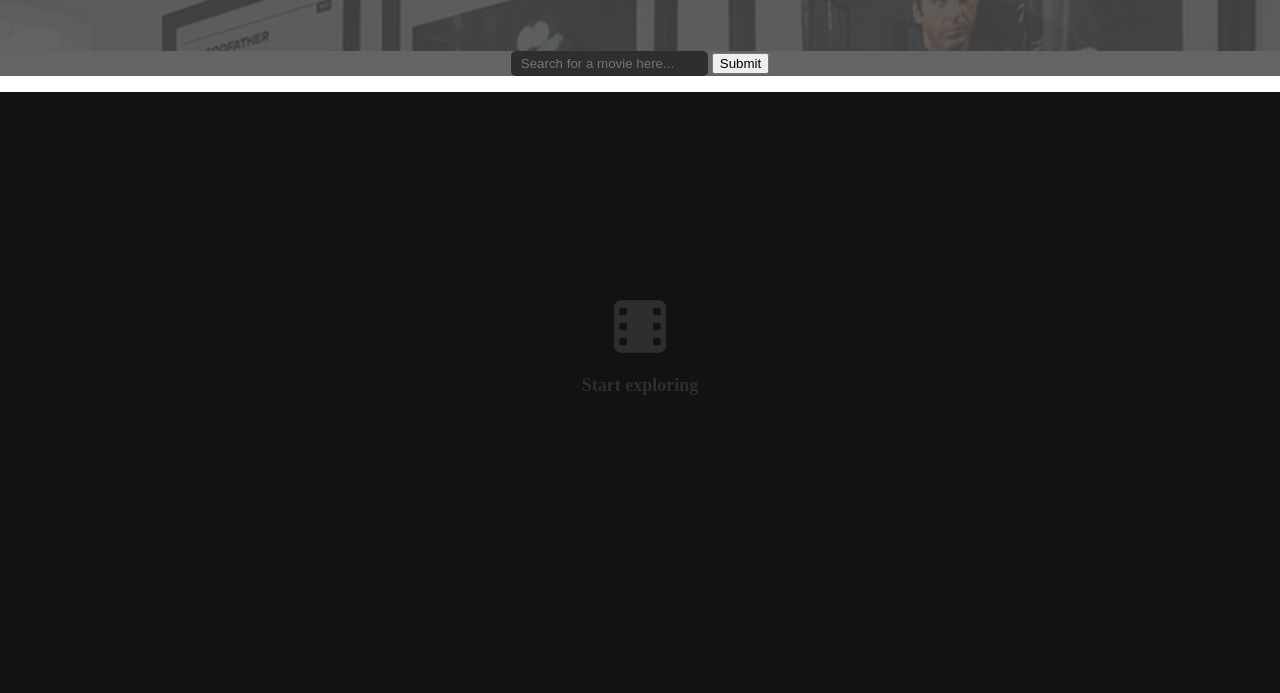
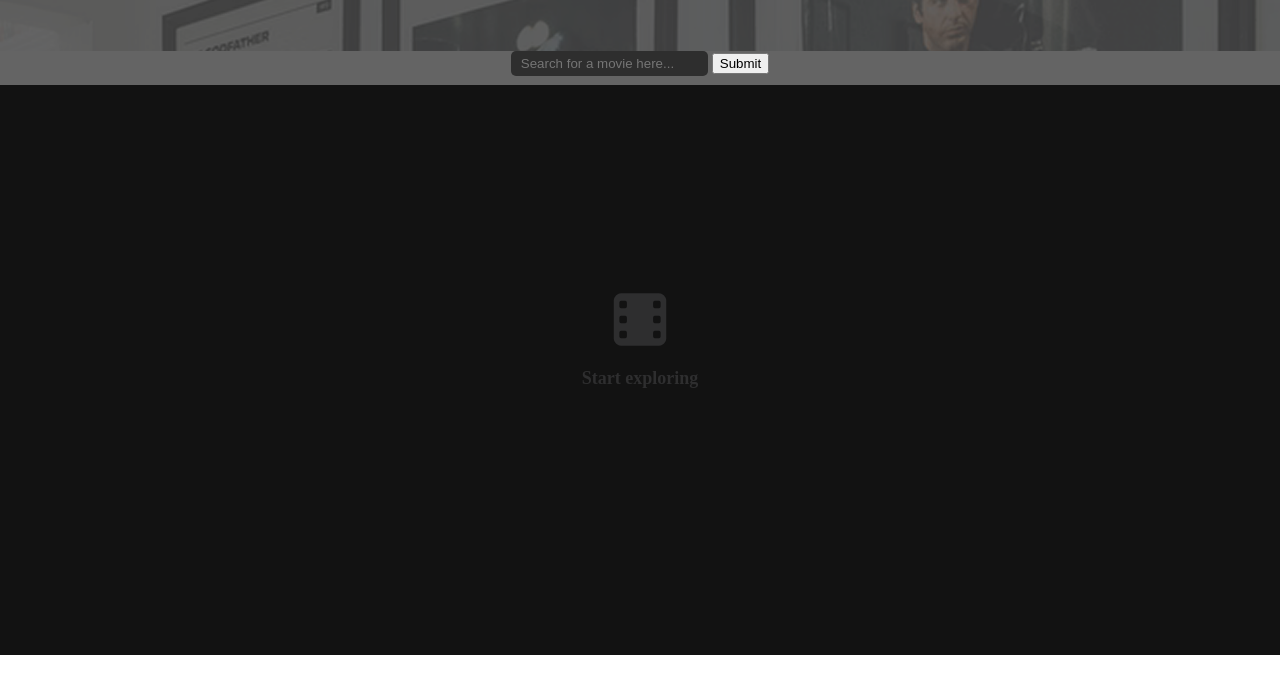
Before and after one commit to wtracy15/movie-watchlist, a website built with Vite: page index.html in a window 1280 px wide. Shown: the part 161-854 px from the top of the page. After the commit the page ends 816 px from the top, so only its background shows below. Built offline with nearby package versions, Linux system fonts and the light colour scheme.

Commit message:
Formatting fix

```diff
--- a/index.css
+++ b/index.css
@@ -30,6 +30,7 @@ header h2 {
 .form-container {
     background-color: #646464;
     text-align: center;
+    min-height: 4.2vh;
 }
 
 .search {
@@ -48,11 +49,11 @@ header h2 {
 }
 
 .results {
-    min-height: 80vh;
+    min-height: 71.3vh;
 }
 
 .watchlist {
-    min-height: 86vh;
+    min-height: 75.5vh;
 }
 
 .results i {
@@ -60,7 +61,7 @@ header h2 {
 }
 
 .no-search, .no-watchlist {
-    padding: 205px 0;
+    padding: 205px 0 0;
     text-align: center;
     color: #2e2e2f;
 }
```
